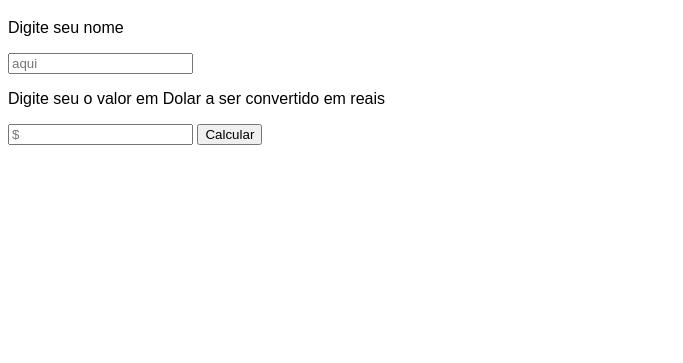
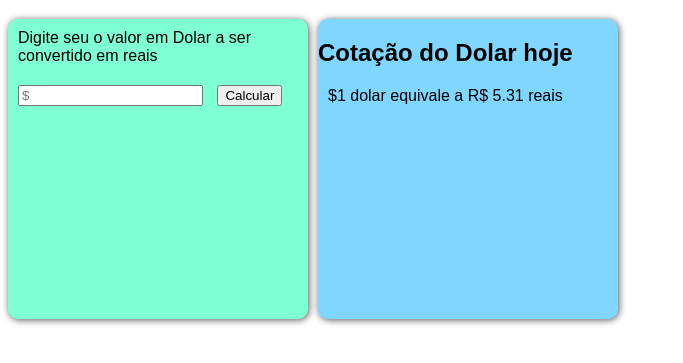
Before and after one commit to GabrielRogerDelano/javascript, a plain HTML site: page alura/imersao/contador_de_moedas.html in a window 1280 px wide. Shown: the part 61-424 px from the top of the page, without its empty margins (0-683 px from the left). Drawn offline with Linux system fonts and the light colour scheme.

Commit message:
contador de moedas

```diff
--- a/alura/imersao/contador_de_moedas.html
+++ b/alura/imersao/contador_de_moedas.html
@@ -9,34 +9,55 @@
         body{
             font-family: Arial, Helvetica, sans-serif;
         }
-        ::placeholder{
-            width: 500px;
+        p, input{
+            margin: 10px;
+        }
+        div{
+            border-radius: 10px;
+            box-shadow: 1px 1px 7px rgba(0, 0, 0, 0.658);
+            width: 300px;
+            height: 300px;
+            display: inline-block;
+        }
+        div#esquerda{
+            position: absolute;
+            background-color: aquamarine;
+        }
+        div#direita{
+            position: relative;
+            margin-left: 310px ;
+            background-color: rgb(127, 214, 255);
         }
     </style>
 </head>
 <body>
-    <h1>Contador de moedas</h1>
-    <section id="esquerda">
-        <p>Digite seu nome</p>
-        <input type="text" placeholder="aqui" required>
-        <p>Digite seu o valor em Dolar a ser convertido em reais </p>
-        <input type="text"  placeholder="$" required>
-        <button>Calcular</button>
-    </section>
-    <section id="direita">
-        <div id="res">
+    <h1 id="titulo">Contador de moedas</h1>
+    <section>
+        <div id="esquerda">
+            <p>Digite seu o valor em Dolar a ser convertido em reais</p>
+            <input type="text"  id="valor" placeholder="$" required>
+            <button>Calcular</button>
+        </div>
+        <div id="direita">
+            <h1>Cotação do Dolar hoje</h1>
+            <p id="cotacao"></p>
+            <p id="resultado">
 
+            </p>
         </div>
     </section>
-
-
 </body>
 <script>
-    const valorEmDolar = document.querySelector("");
+    const button = document.querySelector("button")
     const cotacaoDoDolar = 5.31;
+    cotacao.innerHTML = `$1 dolar equivale a R$ ${cotacaoDoDolar} reais`
 
-    var ValorEmReal = valorEmDolar * cotacaoDoDolar
-    ValorEmReal = ValorEmReal.toFixed(2)
-    console.log(`R$ ` + ValorEmReal)
+    button.addEventListener("click" , () => {
+        const valorEmDolar = document.querySelector("#valor").value;
+        var ValorEmReal = valorEmDolar * cotacaoDoDolar
+        ValorEmReal = ValorEmReal.toFixed(2)
+
+        resultado.innerHTML =  `$${valorEmDolar}  equivale a R$ ${ValorEmReal} reais`
+    })
 </script>
 </html>
```
